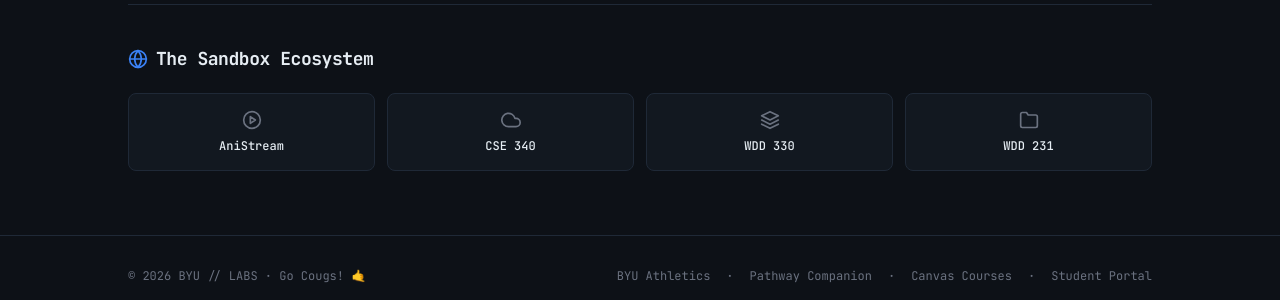
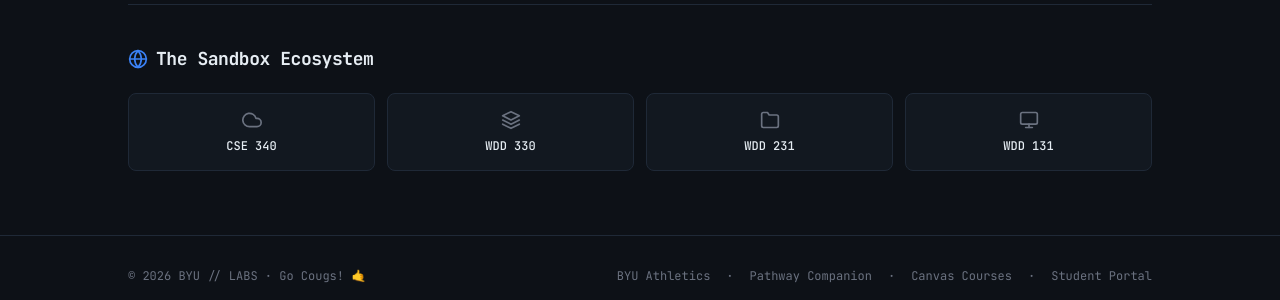
Before and after one commit to BYULabs/byulabs.github.io, a Jekyll site: the page built from index.html, in a window 1280 px wide. Shown: the part 938-1238 px from the top of the page. Built offline with Jekyll 4.4.1, drawn with Linux system fonts in a browser that asks for light colours.

Commit message:
fix: update ecosystem links and add WDD 131 course

```diff
--- a/index.html
+++ b/index.html
@@ -109,36 +109,32 @@ description: "Explore computer science coursework, coding sandboxes, and softwar
     <section class="mt-16 fade-up">
         <hr class="dark:border-gray-800 light:border-gray-200 mb-10">
         <h2 class="text-lg font-bold tracking-tight mb-5 flex items-center gap-2">
-            <svg viewBox="0 0 24 24" class="w-5 h-5 accent-text" stroke="currentColor" stroke-width="2" fill="none" stroke-linecap="round" stroke-linejoin="round" class="css-i6dzq1"><circle cx="12" cy="12" r="10"></circle><line x1="2" y1="12" x2="22" y2="12"></line><path d="M12 2a15.3 15.3 0 0 1 4 10 15.3 15.3 0 0 1-4 10 15.3 15.3 0 0 1-4-10 15.3 15.3 0 0 1 4-10z"></path></svg>
+            <svg viewBox="0 0 24 24" class="w-5 h-5 accent-text" stroke="currentColor" stroke-width="2" fill="none" stroke-linecap="round" stroke-linejoin="round"><circle cx="12" cy="12" r="10"></circle><line x1="2" y1="12" x2="22" y2="12"></line><path d="M12 2a15.3 15.3 0 0 1 4 10 15.3 15.3 0 0 1-4 10 15.3 15.3 0 0 1-4-10 15.3 15.3 0 0 1 4-10z"></path></svg>
             The Sandbox Ecosystem
         </h2>
         <div class="grid grid-cols-2 sm:grid-cols-4 gap-3">
-            <!-- AniStream -->
-            <a href="https://anistream.itusebastian.com" target="_blank" rel="noopener noreferrer"
-                class="dark:bg-gray-800/30 light:bg-gray-100 border dark:border-gray-800 light:border-gray-200 rounded-lg p-4 text-center hover:dark:bg-gray-800/60 hover:light:bg-gray-200 transition-colors group">
-                <svg viewBox="0 0 24 24" class="w-5 h-5 mx-auto mb-2 dark:text-gray-500 light:text-gray-400 group-hover:text-red-500 transition-colors" stroke="currentColor" stroke-width="2" fill="none" stroke-linecap="round" stroke-linejoin="round" class="css-i6dzq1"><circle cx="12" cy="12" r="10"></circle><polygon points="10 8 16 12 10 16 10 8"></polygon></svg>
-                <p class="text-xs font-medium">AniStream</p>
-            </a>
-
-            <!-- CSE 340 -->
             <a href="https://cse340-p8my.onrender.com/" target="_blank" rel="noopener noreferrer"
                 class="dark:bg-gray-800/30 light:bg-gray-100 border dark:border-gray-800 light:border-gray-200 rounded-lg p-4 text-center hover:dark:bg-gray-800/60 hover:light:bg-gray-200 transition-colors group">
-                <svg viewBox="0 0 24 24" class="w-5 h-5 mx-auto mb-2 dark:text-gray-500 light:text-gray-400 group-hover:text-red-500 transition-colors" stroke="currentColor" stroke-width="2" fill="none" stroke-linecap="round" stroke-linejoin="round" class="css-i6dzq1"><path d="M18 10h-1.26A8 8 0 1 0 9 20h9a5 5 0 0 0 0-10z"></path></svg>
+                <svg viewBox="0 0 24 24" class="w-5 h-5 mx-auto mb-2 dark:text-gray-500 light:text-gray-400 group-hover:text-red-500 transition-colors" stroke="currentColor" stroke-width="2" fill="none" stroke-linecap="round" stroke-linejoin="round"><path d="M18 10h-1.26A8 8 0 1 0 9 20h9a5 5 0 0 0 0-10z"></path></svg>
                 <p class="text-xs font-medium">CSE 340</p>
             </a>
 
-            <!-- WDD 330 -->
             <a href="https://wdd330-y0zq.onrender.com/" target="_blank" rel="noopener noreferrer"
                 class="dark:bg-gray-800/30 light:bg-gray-100 border dark:border-gray-800 light:border-gray-200 rounded-lg p-4 text-center hover:dark:bg-gray-800/60 hover:light:bg-gray-200 transition-colors group">
-                <svg viewBox="0 0 24 24" class="w-5 h-5 mx-auto mb-2 dark:text-gray-500 light:text-gray-400 group-hover:text-red-500 transition-colors" stroke="currentColor" stroke-width="2" fill="none" stroke-linecap="round" stroke-linejoin="round" class="css-i6dzq1"><polygon points="12 2 2 7 12 12 22 7 12 2"></polygon><polyline points="2 17 12 22 22 17"></polyline><polyline points="2 12 12 17 22 12"></polyline></svg>
+                <svg viewBox="0 0 24 24" class="w-5 h-5 mx-auto mb-2 dark:text-gray-500 light:text-gray-400 group-hover:text-red-500 transition-colors" stroke="currentColor" stroke-width="2" fill="none" stroke-linecap="round" stroke-linejoin="round"><polygon points="12 2 2 7 12 12 22 7 12 2"></polygon><polyline points="2 17 12 22 22 17"></polyline><polyline points="2 12 12 17 22 12"></polyline></svg>
                 <p class="text-xs font-medium">WDD 330</p>
             </a>
 
-            <!-- WDD 231 -->
             <a href="https://byulabs.github.io/wdd231/" target="_blank" rel="noopener noreferrer"
                 class="dark:bg-gray-800/30 light:bg-gray-100 border dark:border-gray-800 light:border-gray-200 rounded-lg p-4 text-center hover:dark:bg-gray-800/60 hover:light:bg-gray-200 transition-colors group">
-                <svg viewBox="0 0 24 24" class="w-5 h-5 mx-auto mb-2 dark:text-gray-500 light:text-gray-400 group-hover:text-red-500 transition-colors" stroke="currentColor" stroke-width="2" fill="none" stroke-linecap="round" stroke-linejoin="round" class="css-i6dzq1"><path d="M22 19a2 2 0 0 1-2 2H4a2 2 0 0 1-2-2V5a2 2 0 0 1 2-2h5l2 3h9a2 2 0 0 1 2 2z"></path></svg>
+                <svg viewBox="0 0 24 24" class="w-5 h-5 mx-auto mb-2 dark:text-gray-500 light:text-gray-400 group-hover:text-red-500 transition-colors" stroke="currentColor" stroke-width="2" fill="none" stroke-linecap="round" stroke-linejoin="round"><path d="M22 19a2 2 0 0 1-2 2H4a2 2 0 0 1-2-2V5a2 2 0 0 1 2-2h5l2 3h9a2 2 0 0 1 2 2z"></path></svg>
                 <p class="text-xs font-medium">WDD 231</p>
+            </a>
+
+            <a href="https://byulabs.github.io/wdd131/" target="_blank" rel="noopener noreferrer"
+                class="dark:bg-gray-800/30 light:bg-gray-100 border dark:border-gray-800 light:border-gray-200 rounded-lg p-4 text-center hover:dark:bg-gray-800/60 hover:light:bg-gray-200 transition-colors group">
+                <svg viewBox="0 0 24 24" class="w-5 h-5 mx-auto mb-2 dark:text-gray-500 light:text-gray-400 group-hover:text-red-500 transition-colors" stroke="currentColor" stroke-width="2" fill="none" stroke-linecap="round" stroke-linejoin="round"><rect x="2" y="3" width="20" height="14" rx="2" ry="2"></rect><line x1="8" y1="21" x2="16" y2="21"></line><line x1="12" y1="17" x2="12" y2="21"></line></svg>
+                <p class="text-xs font-medium">WDD 131</p>
             </a>
         </div>
     </section>
```
